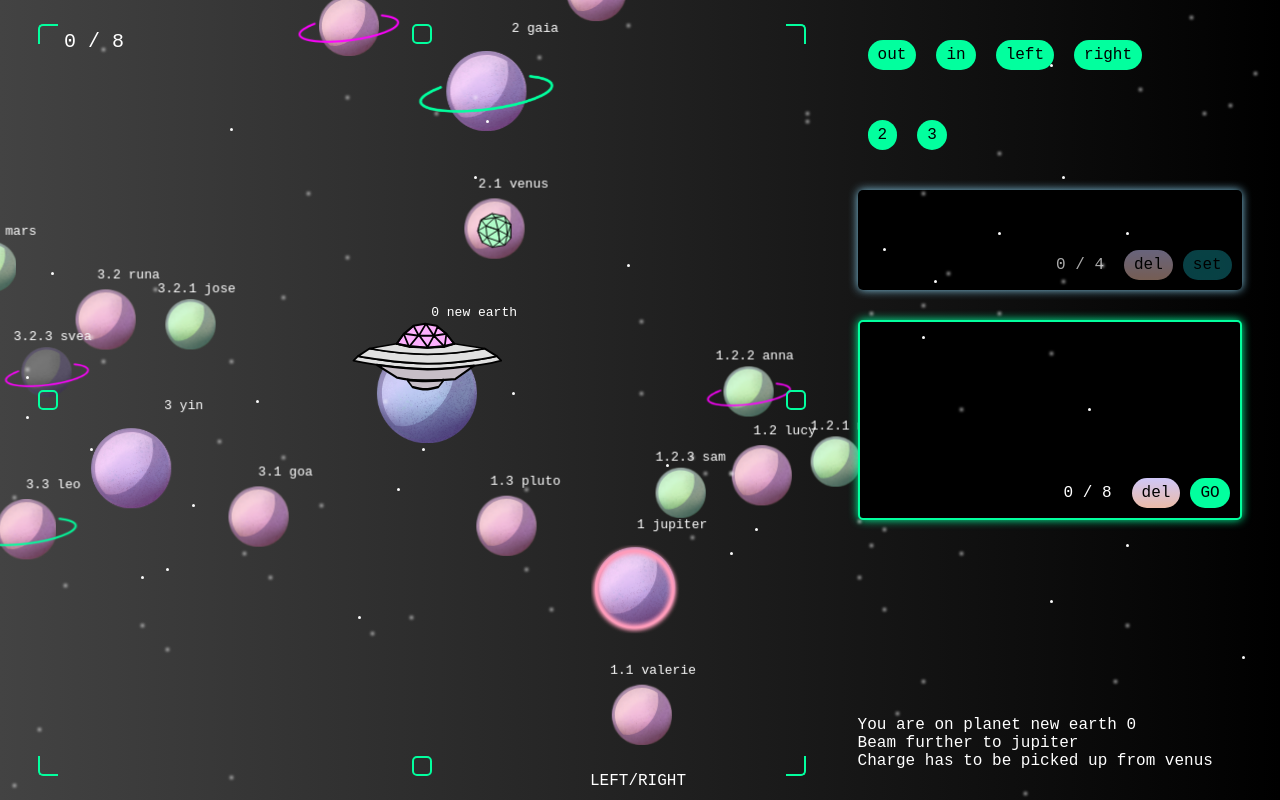
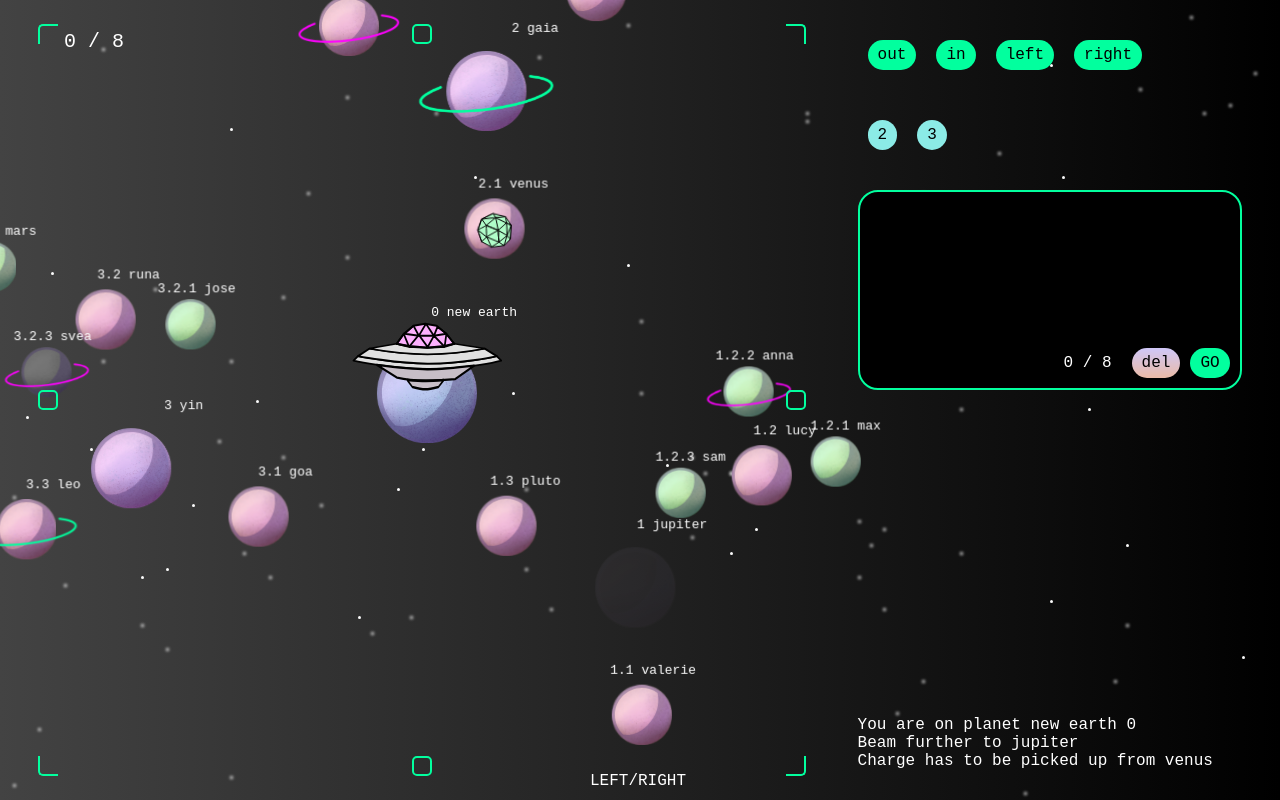
Before and after one commit to lisa-von-mond/bloomcraft, a Next.js app: page / in a window 1280 px wide. Built offline with nearby package versions, Linux system fonts and the light colour scheme; a web font is replaced by a local one.

Commit message:
change cp functionality again and make small color changes

```diff
--- a/components/cockpit.jsx
+++ b/components/cockpit.jsx
@@ -12,35 +12,31 @@ function addIn(){add("in")}
 return(
 <CockpitFrame hand={hand}>
 <Keyboard>
-<Key onClick={addOut} tempCount={tempCount} cockpitCount = {cockpitCount} maxCount={maxCount}>out</Key>
-<Key onClick={addIn} tempCount={tempCount} cockpitCount = {cockpitCount} maxCount={maxCount}>in</Key>
-<Key onClick={addLeft} tempCount={tempCount} cockpitCount = {cockpitCount} maxCount={maxCount}>left</Key>
-<Key onClick={addRight} tempCount={tempCount} cockpitCount = {cockpitCount} maxCount={maxCount}>right</Key>
+<Key onClick={addOut} tempCount={tempCount} cockpitCount = {cockpitCount} maxCount={maxCount} cpStatus={cpStatus}>out</Key>
+<Key onClick={addIn} tempCount={tempCount} cockpitCount = {cockpitCount} maxCount={maxCount} cpStatus={cpStatus}>in</Key>
+<Key onClick={addLeft} tempCount={tempCount} cockpitCount = {cockpitCount} maxCount={maxCount} cpStatus={cpStatus}>left</Key>
+<Key onClick={addRight} tempCount={tempCount} cockpitCount = {cockpitCount} maxCount={maxCount} cpStatus={cpStatus}>right</Key>
 </Keyboard>
 <Keyboard>
 <NumberKey onClick={addTwo} cpStatus={cpStatus} tempCount={tempCount} cockpitCount = {cockpitCount} maxCount={maxCount}>2</NumberKey>
 <NumberKey onClick={addThree} cpStatus={cpStatus} tempCount={tempCount} cockpitCount = {cockpitCount} maxCount={maxCount}>3</NumberKey>
 </Keyboard>
-<CommandLine2 cpStatus={cpStatus}>
+<CommandLine cpStatus={cpStatus}>
 <CommandLineInner>
-{tempArr.map((element, index)=>(<Command2 key={index} content={element}>{element}</Command2>))}
+{commandLine.map((element, index)=>(<Command key={index} cpStatus={cpStatus}>{element}</Command>))}
+<CommandLineTemp cpStatus={cpStatus}>
+{tempArr.map((element, index)=>(<CommandTemp key={index} content={element}>{element}</CommandTemp>))}
+<SetKey tempCount={tempCount} cpStatus={cpStatus} onClick={set}>set</SetKey>
+</CommandLineTemp>
 </CommandLineInner>
 <LittleKeyContainer>
 <CpCounter2 cpStatus={cpStatus} tempCount={tempCount}>{tempCount} / 4</CpCounter2>
 <DelKey2 cpStatus={cpStatus} onClick={del2}>del</DelKey2>
-<SetKey tempCount={tempCount} cpStatus={cpStatus} onClick={set}>set</SetKey>
-</LittleKeyContainer>
-</CommandLine2>
-<CommandLine1 cpStatus={cpStatus}>
-<CommandLineInner>
-{commandLine.map((element, index)=>(<Command1 key={index} cpStatus={cpStatus}>{element}</Command1>))}
-</CommandLineInner>
-<LittleKeyContainer>
 <CpCounter1 cpStatus={cpStatus} maxCount={maxCount} cockpitCount={cockpitCount}>{cockpitCount} / {maxCount}</CpCounter1>
 <DelKey1 cpStatus={cpStatus} onClick={del1}>del</DelKey1>
 <GoKey cpStatus={cpStatus} onClick={move}>GO</GoKey>
 </LittleKeyContainer>
-</CommandLine1>
+</CommandLine>
 </CockpitFrame>
 )}
 
@@ -121,6 +117,11 @@ ${(props) => props.tempCount >= 4 &&
   css`
 filter:brightness(50%);
 cursor:default;`}
+
+${(props) => props.cpStatus > 1 &&
+  css`
+background-color:var(--sky);`}
+
 `
 //
 
@@ -134,7 +135,7 @@ align-items:center;
 justify-content:center;
 width:auto;
 padding:10px;
-background-color:var(--mint);
+background-color:var(--sky);
 
 ${(props) => props.cpStatus === 1 &&
     css`
@@ -156,27 +157,21 @@ ${(props) => props.tempCount >= 4 &&
 `
 // blue command line
 
-const CommandLine2 = styled.div `
-height:auto;
-width:100%;
-min-height:100px;
-border-radius:5px;
+const CommandLineTemp = styled.div `
+height:40px;
+border-radius:50px;
 display:flex;
-align-items:space-between;
+align-items:flex-start;
 justify-content:space-between;
-flex-direction:column;
 gap:10px;
-padding:10px;
-background-color:black;
-box-shadow: 0px 0px 10px skyblue;
 
-${(props) => props.cpStatus > 1 &&
+${(props) => props.cpStatus === 1 &&
     css`
-border: 2px solid skyblue;`}`
+display:none;`}`
 
 //
 
-const Command2 = styled.div`
+const CommandTemp = styled.div`
 height:30px;
 display:flex;
 border-radius:50px;
@@ -185,7 +180,7 @@ justify-content:center;
 width:auto;
 padding:10px;
 color:skyblue;
-border: 2px solid skyblue;
+border: 2px solid var(--sky);
 
 animation: cmd 0.3s;
 
@@ -198,8 +193,7 @@ animation: cmd 0.3s;
 
 ${(props) => props.content > 1 &&
     css`
-    background-image: radial-gradient(circle 248px at center, #16d9e3 0%, #30c7ec 47%, #46aef7 100%);
-    color:black;
+filter:brightness(120%);
     `}
 `
 //
@@ -212,14 +206,22 @@ align-items:center;
 justify-content:center;
 width:auto;
 padding:10px;
-background-image: radial-gradient(circle 248px at center, #16d9e3 0%, #30c7ec 47%, #46aef7 100%);
+background: var(--sky);
 cursor:pointer;
 color:black;
 
+animation: cmd 0.3s;
+
+@keyframes cmd {
+    0% { opacity:0;
+      transform:scale(1);}
+    80% {transform:scale(1.1);}
+    100% {opacity:1;
+      transform:scale(1);}}
+
 ${(props) => props.tempCount <= 1 &&
   css`
-filter:brightness(30%);
-cursor:default;`}
+display:none;`}
 
 ${(props) => props.cpStatus === 1 &&
   css`
@@ -247,7 +249,7 @@ ${(props) => props.tempCount >= 4 &&
 
 ${(props) => props.cpStatus === 1 &&
       css`
-  color:darkgray;`}
+  display:none;`}
 `
 const DelKey2 = styled.div`
 height:30px;
@@ -264,27 +266,22 @@ background-image: linear-gradient(to top, #ebbba7 0%, #cfc7f8 100%);
 
 ${(props) => props.cpStatus === 1 &&
   css`
-filter:brightness(50%);
-cursor:default;`}
+display:none;`}
 `
 
 // green command line
 
-const CommandLine1 = styled.div`
+const CommandLine = styled.div`
 width:100%;
 min-height:200px;
-border-radius:5px;
+border-radius:20px;
 display:flex;
 align-items:space-between;
 justify-content:space-between;
 flex-direction:column;
 padding:10px;
 background-color:black;
-box-shadow: 0px 0px 10px var(--mint);
-
-${(props) => props.cpStatus === 1 &&
-  css`
-border: 2px solid var(--mint);`}
+border: 2px solid var(--mint);
 `
 //
 
@@ -303,12 +300,11 @@ background-image: linear-gradient(to top, #ebbba7 0%, #cfc7f8 100%);
 
 ${(props) => props.cpStatus > 1 &&
   css`
-filter:brightness(50%);
-cursor:default;`}
+display:none;`}
 `
 //
 
-const Command1 = styled.div`
+const Command = styled.div`
 height:30px;
 display:flex;
 border-radius:50px;
@@ -351,7 +347,7 @@ ${(props) => props.cockpitCount >= props.maxCount &&
 
 ${(props) => props.cpStatus > 1 &&
       css`
-  color:darkgray;`}
+  display:none;`}
 `
 //
 
--- a/components/field.jsx
+++ b/components/field.jsx
@@ -219,12 +219,15 @@ function changeHand(){
     setYShift(yShift+10)
   }
 
+  function shiftNow(){
+ console.log("this function will come")
+  }
+
 return(
 <>
 <BackgroundFrame>
-
 <Frame hand={hand}>
-<WholeGalaxy x={xShift} y={yShift}>
+<WholeGalaxy x={xShift} y={yShift} onKeyPress={shiftNow}>
 <Galaxy galaxy={galaxy} chargeStatus={chargeStatus} destination={destination}/>
 </WholeGalaxy>
 <Quad1></Quad1>
--- a/components/galaxy.jsx
+++ b/components/galaxy.jsx
@@ -25,36 +25,34 @@ return(<>
 
 <div className="scope">
 {one.children.map((two)=><MyGalaxy key={two.name} scope={two.scope} distx={angleToCooX(two.angl, two.dist)} disty={angleToCooY(two.angl, two.dist)} chargeStatus={chargeStatus}>
-    <Planet goal={two.goal}><Image src={planet2}/></Planet>
+    <Planet goal={two.goal} focus={two.focus}><Image src={planet2}/></Planet>
     <LegendId><p>{two.id} {two.name}</p></LegendId>
-    <PlanetOverlay><Image src={planetoverlay}/></PlanetOverlay>
+    <PlanetOverlay focus={two.focus}><Image src={planetoverlay}/></PlanetOverlay>
     <GreensContainer greens={two.greens} chargeStatus={chargeStatus}><Image src={greenslayer}/></GreensContainer>
     <UfoContainer active={two.active} chargeStatus={chargeStatus}><div><Image src={ufo}/></div></UfoContainer>
-    <FocusContainer focus={two.focus} chargeStatus={chargeStatus}> <Image src={focusind}/></FocusContainer>
-    <PlanetRing ring={two.ring}><Image src={planetring}/></PlanetRing>
+    <PlanetRing ring={two.ring} focus={two.focus}><Image src={planetring}/></PlanetRing>
 
 
     <div className="scope">
-      {two.children.map((three)=><MyGalaxy key={three.name} focus={three.focus} scope={three.scope} distx={angleToCooX(three.angl, three.dist)} disty={angleToCooY(three.angl, three.dist)} chargeStatus={chargeStatus}>
+      {two.children.map((three)=><MyGalaxy key={three.name} scope={three.scope} distx={angleToCooX(three.angl, three.dist)} disty={angleToCooY(three.angl, three.dist)} chargeStatus={chargeStatus}>
 
         <Planet goal={three.goal} focus={three.focus}> <Image src={planet3} className="planetimage"/></Planet>
         <LegendId><p>{three.id} {three.name}</p></LegendId>
-        <PlanetOverlay><Image src={planetoverlay}/></PlanetOverlay>
+        <PlanetOverlay focus={three.focus}><Image src={planetoverlay}/></PlanetOverlay>
         <GreensContainer greens={three.greens} chargeStatus={chargeStatus}><Image src={greenslayer}/></GreensContainer>
         <UfoContainer active={three.active} chargeStatus={chargeStatus}><div><Image src={ufo}/></div></UfoContainer>
-        <FocusContainer focus={three.focus} chargeStatus={chargeStatus}> <Image src={focusind}/></FocusContainer>
-        <PlanetRing ring={three.ring}><Image src={planetring}/></PlanetRing>
+        <PlanetRing ring={three.ring} focus={three.focus}><Image src={planetring}/></PlanetRing>
 
 
         <div className="scope">
           {three.children.map((four)=><MyGalaxy key={four.name} scope={four.scope} distx={angleToCooX(four.angl, four.dist)} disty={angleToCooY(four.angl, four.dist)} chargeStatus={chargeStatus}>
-              <Planet goal={four.goal}> <Image src={planet4} className="planetimage" /></Planet>
+              <Planet goal={four.goal} focus={four.focus}> <Image src={planet4} className="planetimage" /></Planet>
               <LegendId><p>{four.id} {four.name}</p></LegendId>
-              <PlanetOverlay><Image src={planetoverlay}/></PlanetOverlay>
+              <PlanetOverlay focus={four.focus}><Image src={planetoverlay}/></PlanetOverlay>
               <GreensContainer greens={four.greens} chargeStatus={chargeStatus}><Image src={greenslayer}/></GreensContainer>
               <UfoContainer active={four.active} chargeStatus={chargeStatus}><div><Image src={ufo}/></div></UfoContainer>
-              <FocusContainer focus={four.focus}> <Image src={focusind}/></FocusContainer>
-              <PlanetRing ring={four.ring}><Image src={planetring}/></PlanetRing>
+              <PlanetRing ring={four.ring} focus={four.focus}><Image src={planetring}/></PlanetRing>
+
                 </MyGalaxy>)}</div>
               </MyGalaxy>)}</div>
             </MyGalaxy>)}</div>
@@ -101,14 +99,22 @@ ${(props) => props.scope === 3 &&
 `
 //
 
+
 const Planet = styled.div`
 position:absolute;
 animation: orbit-rev 600s linear infinite;
-transform-origin: ${props => props.distx}*-1px; ${props => props.disty}*-1px;
 @keyframes orbit-rev { from { transform:rotate(0deg) } to { transform:rotate(-360deg) } }
+
 ${(props) => props.goal === true &&
   css`
   filter: grayscale(100%) brightness(50%);`}
+
+${(props) => props.focus === true &&
+    css`
+    animation: blinker 1s linear infinite, orbit-rev 600s linear infinite;
+    @keyframes blinker { 50% {opacity: 0;}}
+    @keyframes orbit-rev { from { transform:rotate(0deg) } to { transform:rotate(-360deg) } }
+  `}
 `
 //
 
@@ -128,25 +134,15 @@ ${(props) => props.ring === 2 &&
   css`
   filter: invert(100%) brightness(400%);
     `}
+
+${(props) => props.focus === true &&
+  css`
+  animation: blinker 1s linear infinite, orbit-rev 600s linear infinite;
+  @keyframes blinker { 50% {opacity: 0;}}
+  @keyframes orbit-rev { from { transform:rotate(0deg) } to { transform:rotate(-360deg) } }
+    `}
 `
 //
-
-const FocusContainer = styled.div`
-position:absolute;
-height:110%;
-width:110%;
-filter:hue-rotate(40deg);
-animation: orbit-rev 600s linear infinite;
-transform-origin: ${props => props.distx}*-1px; ${props => props.disty}*-1px;
-@keyframes orbit-rev {from {transform:rotate(0deg)} to {transform:rotate(-360deg)}}
-${(props) => props.focus === false &&
-  css`
-  display:none;`}
-
-${(props) => props.chargeStatus === false &&
-  css`
-  filter:hue-rotate(-100deg)`}
-`
 
 const UfoContainer = styled.div`
 position:absolute;
@@ -170,9 +166,7 @@ const GreensContainer = styled.div`
 position:absolute;
 height:60%;
 width:60%;
-animation: orbit-rev 600s linear infinite;
-transform-origin: ${props => props.distx}*-1px; ${props => props.disty}*-1px;
-@keyframes orbit-rev { from {transform:rotate(0deg)} to {transform:rotate(-360deg)}}
+
 
 ${(props) => props.greens === false &&
   css`
@@ -189,6 +183,14 @@ height:101;
 animation: orbit-rev 600s linear infinite;
 transform-origin: ${props => props.distx}*-1px; ${props => props.disty}*-1px;
 @keyframes orbit-rev {from {transform:rotate(0deg)} to {transform:rotate(-360deg)}};
+
+${(props) => props.focus === true &&
+  css`
+  animation: blinker 1s linear infinite, orbit-rev 600s linear infinite;
+  @keyframes blinker { 50% {opacity: 0;}}
+  @keyframes orbit-rev { from { transform:rotate(0deg) } to { transform:rotate(-360deg) } }
+`}
+
 `
 const LegendId = styled.div`
 position:absolute;
--- a/components/game.jsx
+++ b/components/game.jsx
@@ -7,8 +7,8 @@ export function Game () {
   return (
       <>
         <MyMain>
+        <Starry/>
        <Field/>
-       <Starry/>
         </MyMain>
       </>
   )
--- a/styles/globals.css
+++ b/styles/globals.css
@@ -16,4 +16,5 @@ a {
 * {
   box-sizing: border-box;
   --mint: #02ff9e;
+  --sky: #8bebe6;
 }
```
Also changed, not shown: components/scape.jsx (added).
